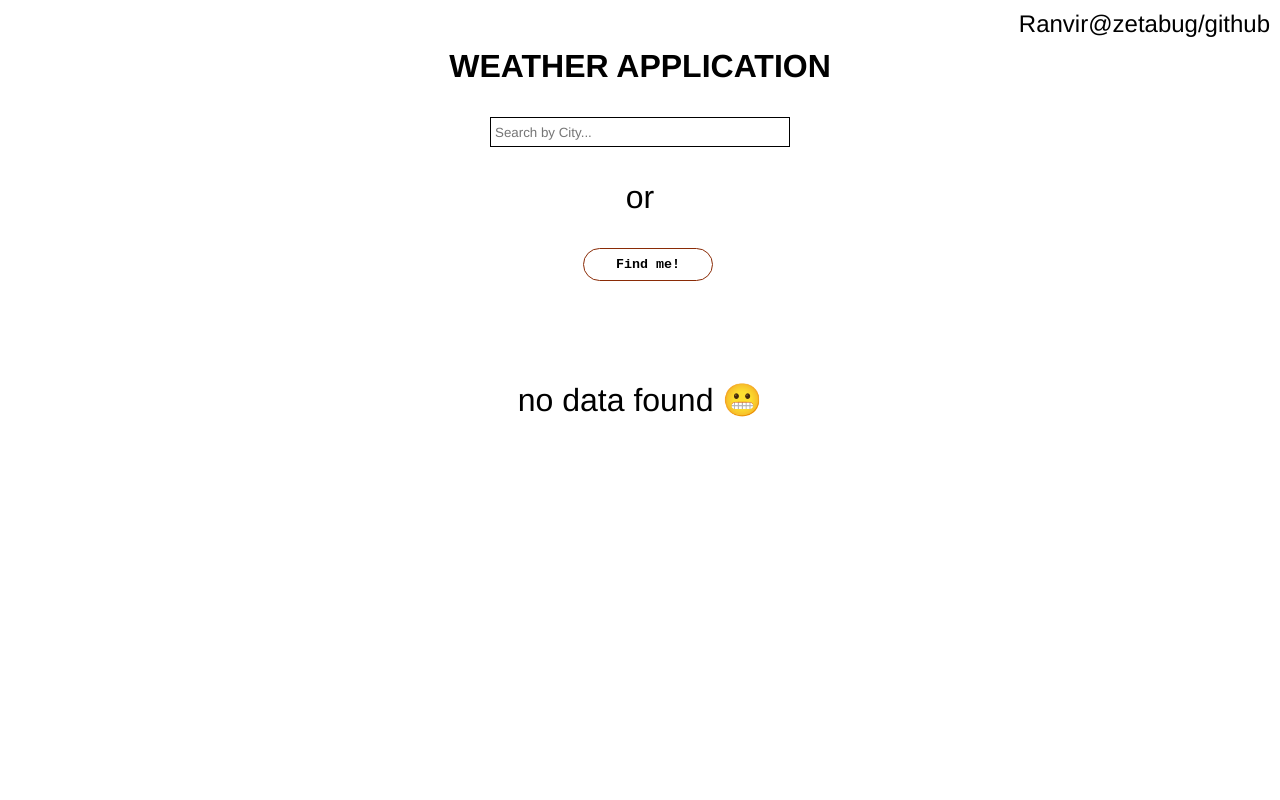
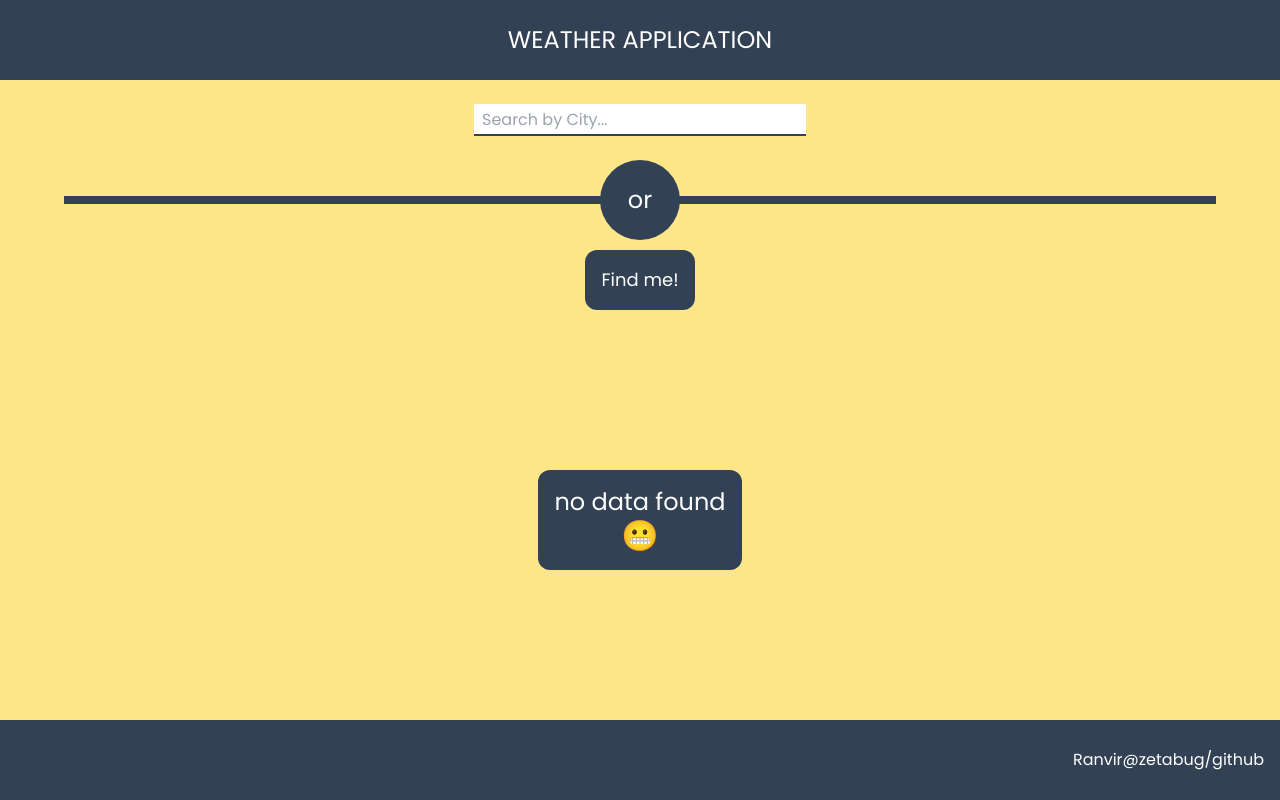
Before and after one commit to zetabug/react-weather-application, a React (Create React App) app: page / in a window 1280 px wide. Built offline with nearby package versions, Linux system fonts and the light colour scheme; no server answers.

Commit message:
Added styling

```diff
--- a/package.json
+++ b/package.json
@@ -34,5 +34,10 @@
       "last 1 firefox version",
       "last 1 safari version"
     ]
+  },
+  "devDependencies": {
+    "autoprefixer": "^10.4.13",
+    "postcss": "^8.4.18",
+    "tailwindcss": "^3.2.2"
   }
 }
--- /dev/null
+++ b/postcss.config.js
@@ -0,0 +1,6 @@
+module.exports = {
+  plugins: {
+    tailwindcss: {},
+    autoprefixer: {},
+  },
+}
--- a/src/App.js
+++ b/src/App.js
@@ -1,16 +1,16 @@
-import React, { useCallback } from 'react';
-import { useState, useEffect } from 'react';
+import React, { useCallback } from "react";
+import { useState, useEffect } from "react";
 
-import Weather from './components/Weather';
-import LoadingIndicator from './UI/LoadingIndicator';
+import Weather from "./components/Weather";
+import LoadingIndicator from "./UI/LoadingIndicator";
 
-import './app.css';
+import "./app.css";
 
 function App() {
   const [data, setData] = useState(null);
   const [place, setPlace] = useState(null);
-  const [search, setSearch] = useState('');
-  const [location, setLocation] = useState('');
+  const [search, setSearch] = useState("");
+  const [location, setLocation] = useState("");
   const [isLoading, setIsLoading] = useState(false);
 
   function handleSearch(e) {
@@ -18,7 +18,7 @@ function App() {
   }
 
   async function geoHandler() {
-    setSearch('');
+    setSearch("");
     setIsLoading(true);
     await navigator.geolocation.getCurrentPosition((position) => {
       const crd = position.coords;
@@ -30,10 +30,10 @@ function App() {
 
   const fetchData = useCallback(async (search, location) => {
     const options = {
-      method: 'GET',
+      method: "GET",
       headers: {
-        'X-RapidAPI-Key': '0173291af0msh62b3ca25953f210p13d732jsn66b4d9f97708',
-        'X-RapidAPI-Host': 'weatherapi-com.p.rapidapi.com',
+        "X-RapidAPI-Key": "0173291af0msh62b3ca25953f210p13d732jsn66b4d9f97708",
+        "X-RapidAPI-Host": "weatherapi-com.p.rapidapi.com",
       },
     };
     const url = `https://weatherapi-com.p.rapidapi.com/current.json?q=${
@@ -55,34 +55,47 @@ function App() {
   let display = data ? (
     <Weather place={place} data={data} />
   ) : (
-    <p>no data found 😬</p>
+    <div className="flex flex-col items-center justify-center bg-slate-700 rounded-xl p-[1rem]">
+        <p className="text-2xl">no data found</p>
+        <p className="text-3xl">😬</p>
+    </div>
   );
 
   return (
-    <>
-      <div className="container">
-        <h1>WEATHER APPLICATION</h1>
-        <div className="search-sec">
+    <div className="flex h-[100vh] w-[100vw] overflow-hidden flex-col items-center  bg-amber-200 ">
+      <header className="h-[10vh] w-[100vw] bg-slate-700 flex items-center justify-center">
+        <h1 className="text-white text-2xl">WEATHER APPLICATION</h1>
+      </header>
+      <div className="h-[10vh] w-[100vw] flex  items-center justify-center">
         <input
+          className="h-[2rem] border-b-2 border-b-slate-700 text-slate-700 px-2"
           type="text"
           value={search}
           placeholder="Search by City..."
           onChange={handleSearch}
         />
       </div>
-        <div>
+      <div className="h-[10vh] w-[100vw] flex items-center justify-center ">
+        <hr className="border-4 absolute w-[90vw] border-slate-700 z-0" />
+        <div className="flex items-center justify-center h-[10vh] w-[10vh] rounded-full bg-slate-700 text-white text-2xl z-10">
           <p>or</p>
         </div>
-        <div>
-          <button onClick={geoHandler}>Find me!</button>
       </div>
-        <br />
-        <br />
-        {isLoading && <LoadingIndicator />}
-        {display}
+      <div className="h-[10vh] w-[100vw] flex items-center justify-center ">
+        <button
+          className="p-4 bg-slate-700 rounded-xl text-lg text-white"
+          onClick={geoHandler}
+        >
+          Find me!
+        </button>
       </div>
-      <span className="credit">Ranvir@zetabug/github</span>
-    </>
+      <div className="h-[50vh] w-[100vw] flex flex-col items-center justify-center text-white">
+        {isLoading ? <LoadingIndicator /> : display}
+      </div>
+      <footer className="h-[10vh] w-[100vw] bg-slate-700 text-white flex items-center justify-end pr-[1rem]">
+        <span>Ranvir@zetabug/github</span>
+      </footer>
+    </div>
   );
 }
 
--- a/src/UI/LoadingIndicator.css
+++ b/src/UI/LoadingIndicator.css
@@ -11,10 +11,10 @@
   width: 44px;
   height: 44px;
   margin: 6px;
-  border: 6px solid #ff2058;
+  border: 6px solid #991b1b;
   border-radius: 50%;
   animation: lds-ring 1.2s cubic-bezier(0.5, 0, 0.5, 1) infinite;
-  border-color: #ff2058 transparent transparent transparent;
+  border-color: #991b1b transparent transparent transparent;
 }
 .lds-ring div:nth-child(1) {
   animation-delay: -0.45s;
--- a/src/app.css
+++ b/src/app.css
@@ -1,52 +1,13 @@
+@import url('https://fonts.googleapis.com/css2?family=Poppins&display=swap');
+
 *,
 ::after,
 ::before {
   padding: 0;
   margin: 0;
   box-sizing: border-box;
-  font-family: 'Franklin Gothic Medium', 'Arial Narrow', Arial, sans-serif;
+  font-family:'Poppins', sans-serif;
 }
-h1 {
-  text-align: center;
-  margin-top: 3rem;
-}
-.container {
-  height: 100vh;
-  width: 100%;
-  display: flex;
-  flex-direction: column;
-  align-items: center;
-  gap: 2rem;
-}
-input {
-  outline: none;
-  border: 1px solid black;
-  width: 300px;
-  height: 30px;
-  padding: 4px;
-  color: #000;
-}
-
-img {
-  height: 100px;
-}
-.credit {
-  position: fixed;
-  top: 10px;
-  right: 10px;
-  font-size: 1.5rem;
-}
-p {
-  font-size: 2rem;
-}
-
-button {
-  cursor: pointer;
-  background-color: transparent;
-  border: 1px solid #8a2b06;
-  padding: 0.5rem 2rem;
-  border-radius: 25px;
-  margin-left: 1rem;
-  font-family: 'Courier New', Courier, monospace;
-  font-weight: bold;
-}
+@tailwind base;
+@tailwind components;
+@tailwind utilities;
--- a/src/components/Weather.css
+++ /dev/null
@@ -1,10 +0,0 @@
-.output-sec {
-  display: flex;
-  flex-direction: column;
-  align-items: center;
-  gap: 0.8rem;
-  font-size: 1.5rem;
-}
-.output-sec .location {
-  text-transform: uppercase;
-}
--- a/src/components/Weather.js
+++ b/src/components/Weather.js
@@ -1,15 +1,28 @@
-import './Weather.css';
+import { useEffect, useState } from "react";
 
 const Weather = (props) => {
+  const [iconSize, setIconSize] = useState(
+    window.innerHeight < 700 ? 64 : 128
+  );
+
+  useEffect(() => {
+    setIconSize(window.innerHeight < 700 ? 64 : 128);
+  }, [window.innerHeight]);
+
   return (
-    <div className="output-sec">
-      <div className="location">
+    <div className="flex flex-col items-center gap-[.8rem] text-2xl border-8 rounded-lg border-red-800 p-[1rem] bg-slate-700">
+      <div className="uppercase">
         {props.place.name}, {props.place.region}
       </div>
-      <img src={props.data.condition.icon} alt="" />
-      <div className="sky-status">{props.data.condition.text}</div>
-      <div className="temp">Temperature : {props.data.temp_c}°C</div>
-      <div className="humidity">Humidity : {props.data.humidity}</div>
+      <img
+        width={iconSize}
+        height={iconSize}
+        src={props.data.condition.icon}
+        alt={props.data.condition.text}
+      />
+      <div>{props.data.condition.text}</div>
+      <div>Temperature : {props.data.temp_c}°C</div>
+      <div>Humidity : {props.data.humidity}</div>
     </div>
   );
 };
--- /dev/null
+++ b/tailwind.config.js
@@ -0,0 +1,8 @@
+/** @type {import('tailwindcss').Config} */
+module.exports = {
+  content: ["./src/**/*.{js,jsx,ts,tsx}"],
+  theme: {
+    extend: {},
+  },
+  plugins: [],
+};
```
Also changed, not shown: 2 other files (tests, documents, lock files or other folders). Lines whose indentation alone changed are shown as unchanged.
